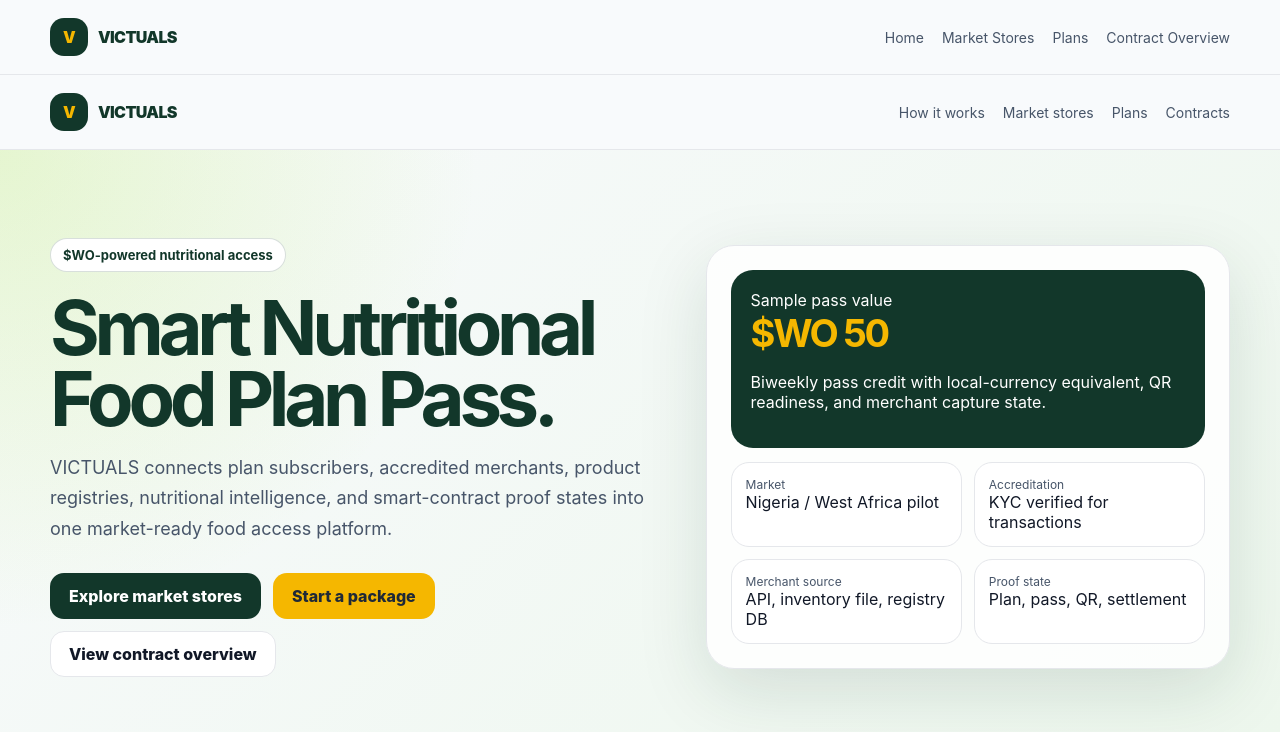
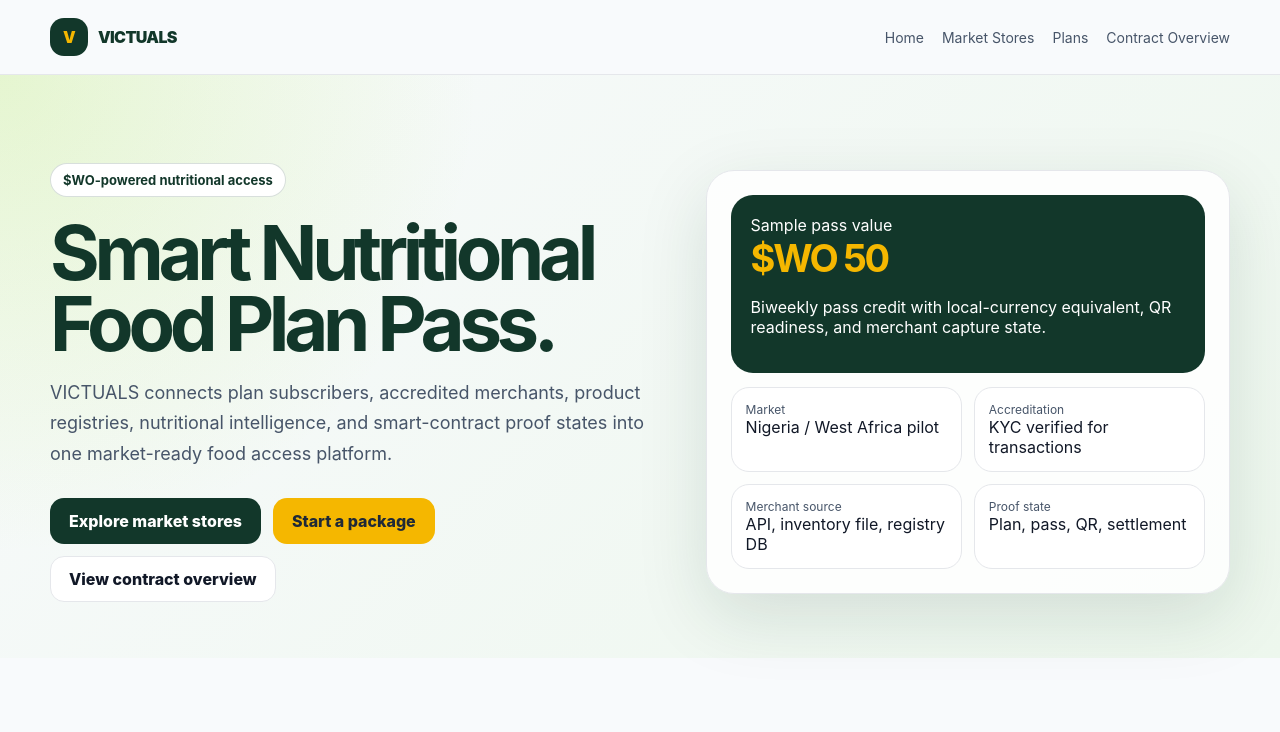
Before and after one commit to Samoolino/-Smart-Food-Pass-Platform, a Next.js app in the folder apps/web-marketing/: page / in a window 1280 px wide. Shown: the top 732 px of the page. Built offline with nearby package versions, Linux system fonts and the light colour scheme.

Commit message:
apps: route home CTAs through web marketing pages

```diff
--- a/apps/web-marketing/app/page.tsx
+++ b/apps/web-marketing/app/page.tsx
@@ -27,8 +27,8 @@ const plans = [
 
 const contracts = [
   ['Subscription Plan Registry', 'Anchors package metadata, funding value, credit schedule, and plan status.'],
-  ['Victuals Pass Manager', 'Controls pass issue state, value reservation, capture, and available $WO balance.'],
-  ['Entitlement Scheduler', 'Anchors scheduled pass credits, validity windows, and credit timing.'],
+  ['Victuals Pass Manager', 'Controls pass issue state, value reservation, and available $WO balance.'],
+  ['Entitlement Scheduler', 'Anchors scheduled pass credits and validity windows.'],
   ['Nutrition Policy Anchor', 'Anchors nutrition matrix version hashes and target policy windows.'],
   ['Redemption Verifier', 'Anchors basket hash, pass set hash, nutrition scope hash, nonce, and capture state.'],
   ['Settlement Anchor', 'Anchors merchant settlement batch proof and settlement lifecycle.']
@@ -37,21 +37,6 @@ const contracts = [
 export default function HomePage() {
   return (
     <main className="page-shell">
-      <nav className="nav">
-        <div className="container nav-inner">
-          <a className="brand" href="#home">
-            <span className="brand-mark">V</span>
-            <span>VICTUALS</span>
-          </a>
-          <div className="nav-links">
-            <a href="#how">How it works</a>
-            <a href="#markets">Market stores</a>
-            <a href="#plans">Plans</a>
-            <a href="#contracts">Contracts</a>
-          </div>
-        </div>
-      </nav>
-
       <section id="home" className="hero">
         <div className="container hero-grid">
           <div>
@@ -63,9 +48,9 @@ export default function HomePage() {
               food access platform.
             </p>
             <div className="actions">
-              <a className="button primary" href="#markets">Explore market stores</a>
-              <a className="button gold" href="#plans">Start a package</a>
-              <a className="button secondary" href="#contracts">View contract overview</a>
+              <a className="button primary" href="/market-stores">Explore market stores</a>
+              <a className="button gold" href="/plans">Start a package</a>
+              <a className="button secondary" href="/contract-overview">View contract overview</a>
             </div>
           </div>
 
```
